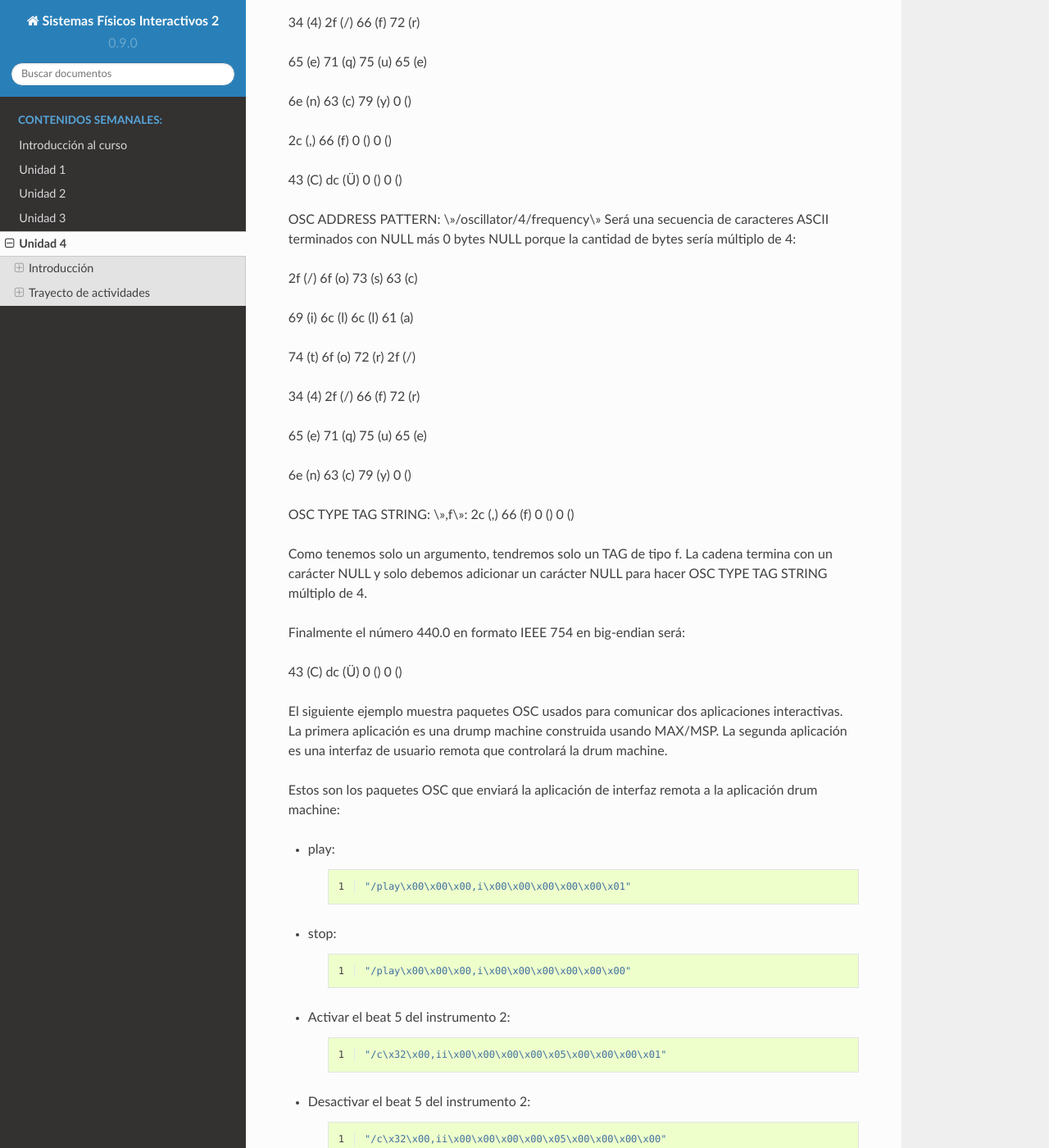
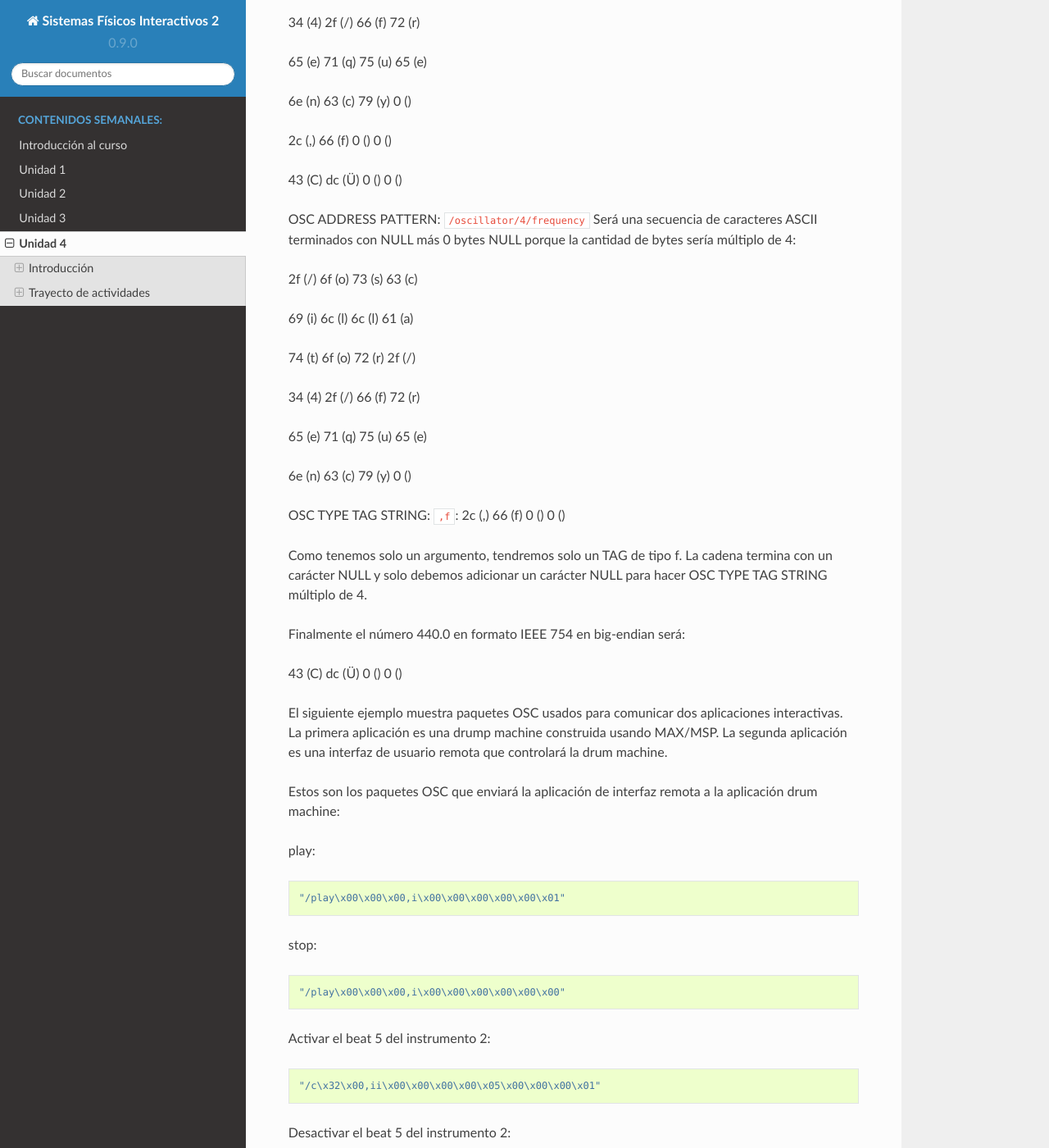
Before and after one commit to juanferfranco/SistemasFisicosInteractivos2, a Sphinx documentation site: the page built from docs/_unidad4/unidad4.rst, in a window 1280 px wide and 1400 px high, scrolled down 1715 px. Shown: the whole window at 82% size. Built offline with Sphinx 7.4.7 and the Read the Docs theme 2.0.0, drawn with Linux system fonts in a browser that asks for light colours.

Commit message:
update unit4

```diff
--- a/docs/_unidad4/unidad4.rst
+++ b/docs/_unidad4/unidad4.rst
@@ -92,7 +92,7 @@ correspondiente)
 
 43 (C)  dc (Ü)  0 ()    0 ()
 
-OSC ADDRESS PATTERN: \\"/oscillator/4/frequency\\"
+OSC ADDRESS PATTERN: ``/oscillator/4/frequency``
 Será una secuencia de caracteres ASCII terminados con NULL más 0 bytes NULL
 porque la cantidad de bytes sería múltiplo de 4:
 
@@ -108,7 +108,7 @@ porque la cantidad de bytes sería múltiplo de 4:
 
 6e (n)  63 (c)  79 (y)  0 ()
 
-OSC TYPE TAG STRING: \\",f\\":
+OSC TYPE TAG STRING: ``,f``:
 2c (,)  66 (f)  0 ()    0 ()
 
 Como tenemos solo un argumento, tendremos solo un TAG de
@@ -127,56 +127,49 @@ controlará la drum machine.
 Estos son los paquetes OSC que enviará la aplicación de interfaz remota
 a la aplicación drum machine:
 
-* play:
+play:
 
-    .. code-block:: csharp
-       :lineno-start: 1
+.. code-block:: csharp
 
        "/play\x00\x00\x00,i\x00\x00\x00\x00\x00\x01"
 
-* stop:
+stop:
 
-    .. code-block:: csharp
-       :lineno-start: 1
+.. code-block:: csharp
 
        "/play\x00\x00\x00,i\x00\x00\x00\x00\x00\x00"
 
-* Activar el beat 5 del instrumento 2:
+Activar el beat 5 del instrumento 2:
 
-    .. code-block:: csharp
-       :lineno-start: 1
+.. code-block:: csharp
 
        "/c\x32\x00,ii\x00\x00\x00\x00\x05\x00\x00\x00\x01"
 
-* Desactivar el beat 5 del instrumento 2:
+Desactivar el beat 5 del instrumento 2:
 
-    .. code-block:: csharp
-       :lineno-start: 1
+.. code-block:: csharp
 
        "/c\x32\x00,ii\x00\x00\x00\x00\x05\x00\x00\x00\x00"
 
-* Desactivar todos los beats del instrumento 1
+Desactivar todos los beats del instrumento 1
 
-    .. code-block:: csharp
-       :lineno-start: 1
+.. code-block:: csharp
 
        "/c\x31\x00,ii\x00\x00\x00\x00\x11\x00\x00\x00\x00"
 
-* Cambiar la velocidad del beat a 100. El rango está de 100 a 300.
+Cambiar la velocidad del beat a 100. El rango está de 100 a 300.
 
-    .. code-block:: csharp
-       :lineno-start: 1
+.. code-block:: csharp
 
        "/speed\x00\x00,i\x00\x00\x00\x00\x00\x64"
 
 La drum machine enviará este paquete a la interfaz remota para indicar
 el beat que está reproduciendo en ese momento:
 
-* Trama enviada para la aplicación remota indicando que está
-  reproduciendo el beat 16:
+Trama enviada para la aplicación remota indicando que está
+reproduciendo el beat 16:
 
-    .. code-block:: csharp
-       :lineno-start: 1
+.. code-block:: csharp
 
        2F 63 6f 75 6e 74 65 72 00 00 00 00 2c 69 00 00 00 00 00 10
 
```
